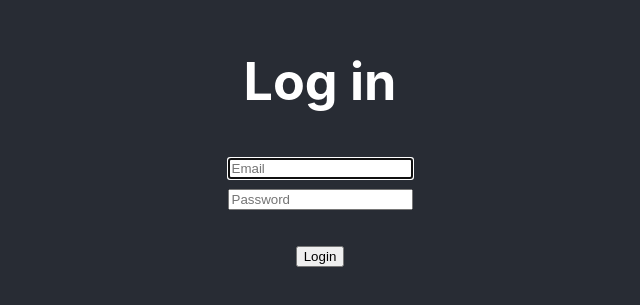
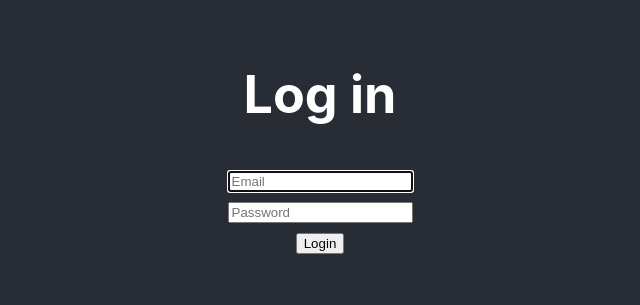
Before and after one commit to shlommo/evel-form, a React (Create React App) app: page / in a window 1280 px wide. Shown: the part 259-564 px from the top of the page, without its empty margins (320-960 px from the left). Built offline with nearby package versions, Linux system fonts and the light colour scheme.

Commit message:
feat(field): init and use in Form

```diff
--- /dev/null
+++ b/src/components/Field/Field.tsx
@@ -0,0 +1,31 @@
+import { FC, InputHTMLAttributes } from "react";
+
+interface IField {
+  className?: string;
+  error?: string;
+  value: string;
+  shouldShowErrorMsg?: boolean;
+}
+
+const Field: FC<IField & InputHTMLAttributes<HTMLInputElement>> = ({
+  className,
+  error,
+  shouldShowErrorMsg = true,
+  ...props
+}) => {
+  const shouldShowError = !!error
+  return (
+    <div className={`field ${className}`}>
+      <input
+        className={`field__element --text ${shouldShowError ? "--red" : ""}`}
+        {...props}
+      />
+
+      {shouldShowError && shouldShowErrorMsg && (
+        <p className="field__notice --red">{error}</p>
+      )}
+    </div>
+  );
+};
+
+export default Field;
--- /dev/null
+++ b/src/components/Field/index.ts
@@ -0,0 +1 @@
+export { default as Field } from './Field'
--- a/src/components/LoginForm/Form.tsx
+++ b/src/components/LoginForm/Form.tsx
@@ -1,5 +1,6 @@
 import { ChangeEvent, Dispatch, FC, SetStateAction, useState } from "react";
-import { Button } from '../Button'
+import { Field } from "../Field"
+import { Button } from "../Button"
 
 interface IForm {}
 
@@ -29,23 +30,23 @@ const Form: FC<IForm> = () => {
         method="post"
         onSubmit={onSubmit}
       >
-        <div className="form__group-fields">
-          <input
+        <Field
           autoFocus
-            className="field --text --full-width"
+          className="form__group-fields"
+          error={error}
           id="login-email"
           name="email"
           onChange={onChangeField(setEmail)}
           placeholder="Email"
           required
+          shouldShowErrorMsg={false}
           type="email"
           value={email}
         />
-        </div>
 
-        <div className="form__group-fields">
-          <input
-            className="field --text --full-width"
+        <Field
+          className="form__group-fields"
+          error={error}
           id="login-password"
           name="password"
           onChange={onChangeField(setPassword)}
@@ -55,9 +56,6 @@ const Form: FC<IForm> = () => {
           value={password}
         />
 
-          <p className="form__notice --red">{error}</p>
-        </div>
-
         <Button className="--full-width" type="submit" value="Login" />
       </form>
     </div>
```
Lines whose indentation alone changed are shown as unchanged.
